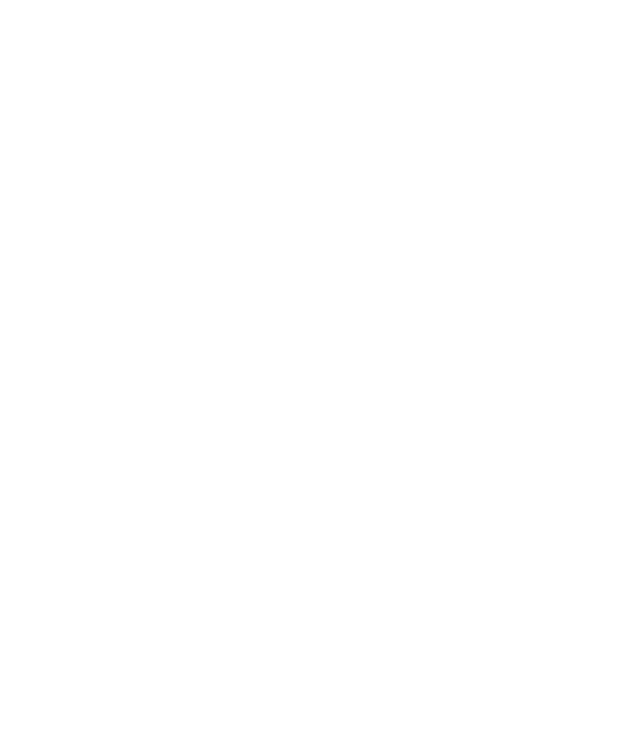
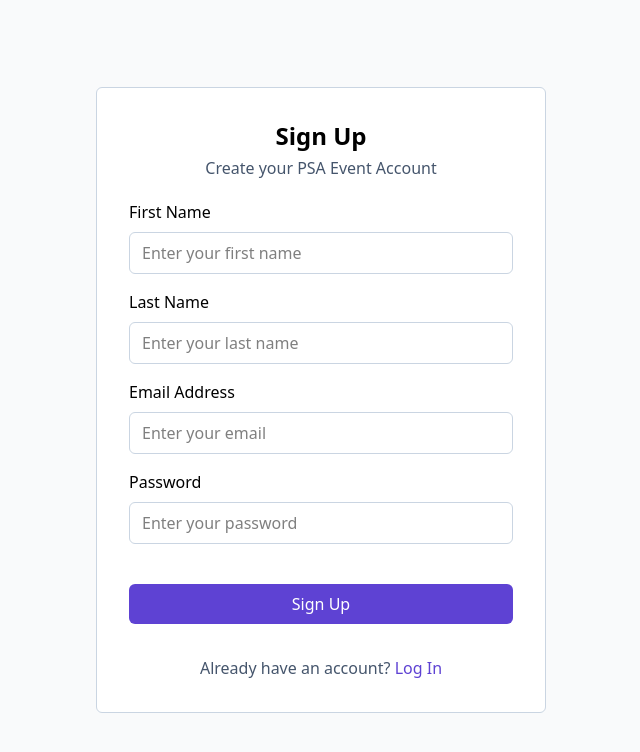
Before and after one commit to WeCodeApp/KLerio-Events-Management, a Vue app: page /register in a window 1280 px wide. Before the commit this address had no page. Shown: the top 752 px of the page, without its empty margins (319-959 px from the left). Built offline with nearby package versions, Linux system fonts and the light colour scheme.

Commit message:
Add registration view and routing; update login view for navigation

```diff
--- a/src/router/index.ts
+++ b/src/router/index.ts
@@ -1,20 +1,25 @@
-import { createRouter, createWebHistory } from 'vue-router'
-import HomeView from '../views/HomeView.vue'
+import { createRouter, createWebHistory } from "vue-router";
+import HomeView from "../views/HomeView.vue";
 
 const router = createRouter({
   history: createWebHistory(import.meta.env.BASE_URL),
   routes: [
     {
-      path: '/',
-      name: 'home',
+      path: "/",
+      name: "home",
       component: HomeView,
     },
     {
-      path: '/login',
-      name: 'login',
-      component: () => import ('@/views/LoginView.vue')
-    }
+      path: "/login",
+      name: "login",
+      component: () => import("@/views/LoginView.vue"),
+    },
+    {
+      path: "/register",
+      name: "register",
+      component: () => import("@/views/RegisterView.vue"),
+    },
   ],
-})
+});
 
-export default router
+export default router;
--- a/src/views/LoginView.vue
+++ b/src/views/LoginView.vue
@@ -46,7 +46,11 @@
           <div class="text-center mt-8 text-slate-600">
             <h1>
               Don't have an account?
-              <span class="text-[#5E42D3] cursor-pointer">Sign Up</span>
+              <span
+                class="text-[#5E42D3] cursor-pointer"
+                @click="moveToRegister"
+                >Sign Up</span
+              >
             </h1>
           </div>
         </form>
@@ -57,10 +61,15 @@
 
 <script setup lang="ts">
 import { ref } from "vue";
+import { useRouter } from "vue-router";
 
+const router = useRouter();
 const email = ref<string | null>(null);
 const password = ref<string | null>(null);
-const isValidateForm = ref<boolean>(false);
+
+const moveToRegister = () => {
+  router.push("/register");
+};
 
 const handleSubmit = () => {
   console.log(email.value, password.value);
--- /dev/null
+++ b/src/views/RegisterView.vue
@@ -0,0 +1,101 @@
+<template>
+  <div class="h-screen flex justify-center items-center bg-[#f9fafb]">
+    <div class="border border-slate-300 rounded-md bg-white p-8 w-[450px]">
+      <div class="text-center mb-5 space-y-1">
+        <h1 class="text-2xl font-bold">Sign Up</h1>
+        <p class="text-md text-slate-600">Create your PSA Event Account</p>
+      </div>
+      <div>
+        <form @submit.prevent="handleSubmit">
+          <div class="flex flex-col mb-4 gap-2">
+            <label for="email">First Name</label>
+            <input
+              class="border border-slate-300 rounded-md px-3 py-2 focus:border-[#5E42D3] focus:outline-[#5E42D3]"
+              placeholder="Enter your first name"
+              type="text"
+              id="firstName"
+              v-model="userData.firstName"
+              required
+            />
+          </div>
+          <div class="flex flex-col mb-4 gap-2">
+            <label for="email">Last Name</label>
+            <input
+              class="border border-slate-300 rounded-md px-3 py-2 focus:border-[#5E42D3] focus:outline-[#5E42D3]"
+              placeholder="Enter your last name"
+              type="text"
+              id="lastName"
+              v-model="userData.lastName"
+              required
+            />
+          </div>
+          <div class="flex flex-col mb-4 gap-2">
+            <label for="email">Email Address</label>
+            <input
+              class="border border-slate-300 rounded-md px-3 py-2 focus:border-[#5E42D3] focus:outline-[#5E42D3]"
+              placeholder="Enter your email"
+              type="email"
+              id="email"
+              v-model="userData.email"
+              required
+            />
+          </div>
+          <div class="flex flex-col mb-10 gap-2">
+            <label for="password">Password</label>
+            <input
+              class="border border-slate-300 rounded-md px-3 py-2 focus:border-[#5E42D3] focus:outline-[#5E42D3]"
+              placeholder="Enter your password"
+              type="password"
+              id="password"
+              v-model="userData.password"
+              required
+            />
+          </div>
+          <button
+            type="submit"
+            class="bg-[#5E42D3] text-center w-full text-white h-10 rounded-md"
+          >
+            Sign Up
+          </button>
+
+          <div class="text-center mt-8 text-slate-600">
+            <h1>
+              Already have an account?
+              <span class="text-[#5E42D3] cursor-pointer" @click="moveToLogin"
+                >Log In</span
+              >
+            </h1>
+          </div>
+        </form>
+      </div>
+    </div>
+  </div>
+</template>
+
+<script setup lang="ts">
+import { reactive } from "vue";
+import { useRouter } from "vue-router";
+
+type UserData = {
+  firstName: string | null;
+  lastName: string | null;
+  email: string | null;
+  password: string | null;
+};
+
+const router = useRouter();
+const userData = reactive<UserData>({
+  firstName: null,
+  lastName: null,
+  email: null,
+  password: null,
+});
+
+const moveToLogin = () => {
+  router.push("/login");
+};
+
+const handleSubmit = () => {
+  console.log(userData);
+};
+</script>
```
